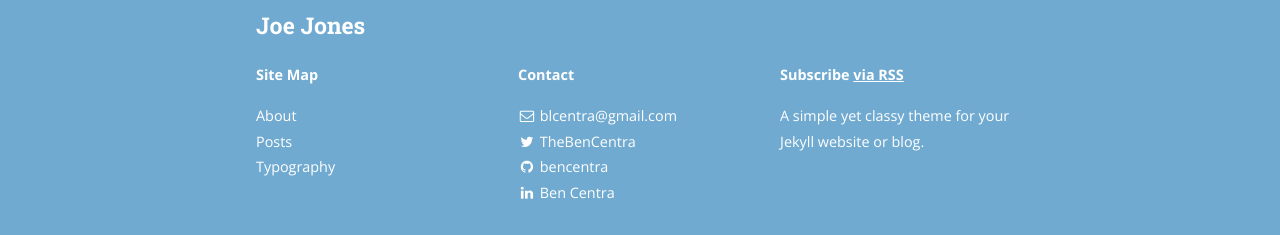
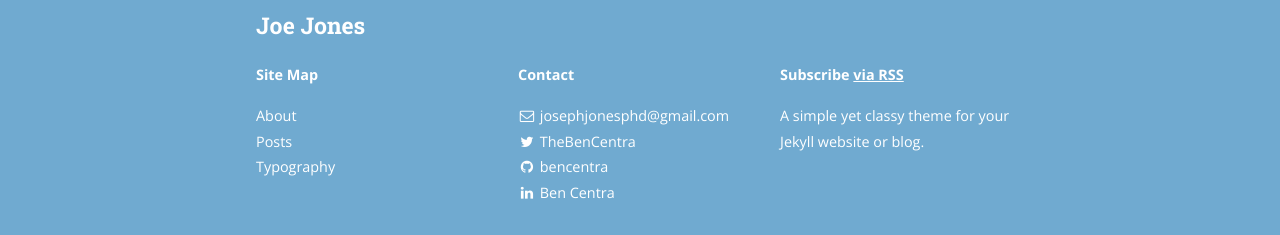
Before and after one commit to joejonesphd/joejonesphd.github.io, a Jekyll site: the page built from index.html, in a window 1280 px wide and 900 px high, scrolled down 1301 px. Shown: the part 662-897 px from the top of the window. Built offline with Jekyll 4.4.1, drawn with Linux system fonts in a browser that asks for light colours; nearby versions of some CDN libraries; the list of posts is cut into pages by our own code.

Commit message:
image test

```diff
--- a/_config.yml
+++ b/_config.yml
@@ -11,16 +11,16 @@ exclude:
 # Site settings
 title: Joe Jones
 subtitle: "A website for data and science peeps"
-email: blcentra@gmail.com
-name: Ben Centra
+email: josephjonesphd@gmail.com
+name: Joe Jones
 description: >
   A simple yet classy theme for your Jekyll website or blog.
 # Base URL of site (i.e. /blog). It should always start with a slash,
 # and never end with a slash. Set it to a blank value if hosting at the
 # root of your server.
 baseurl: "/centrarium" # the subpath of your site, e.g. /blog/
-url: "http://bencentra.github.io" # the base hostname & protocol for your site
-cover: "/assets/header_image.jpg"
+url: "joejonesphd.github.io" # the base hostname & protocol for your site
+cover: "/assets/instacode.png"
 logo: "/assets/logo.png"
 
 # Build settings
```
